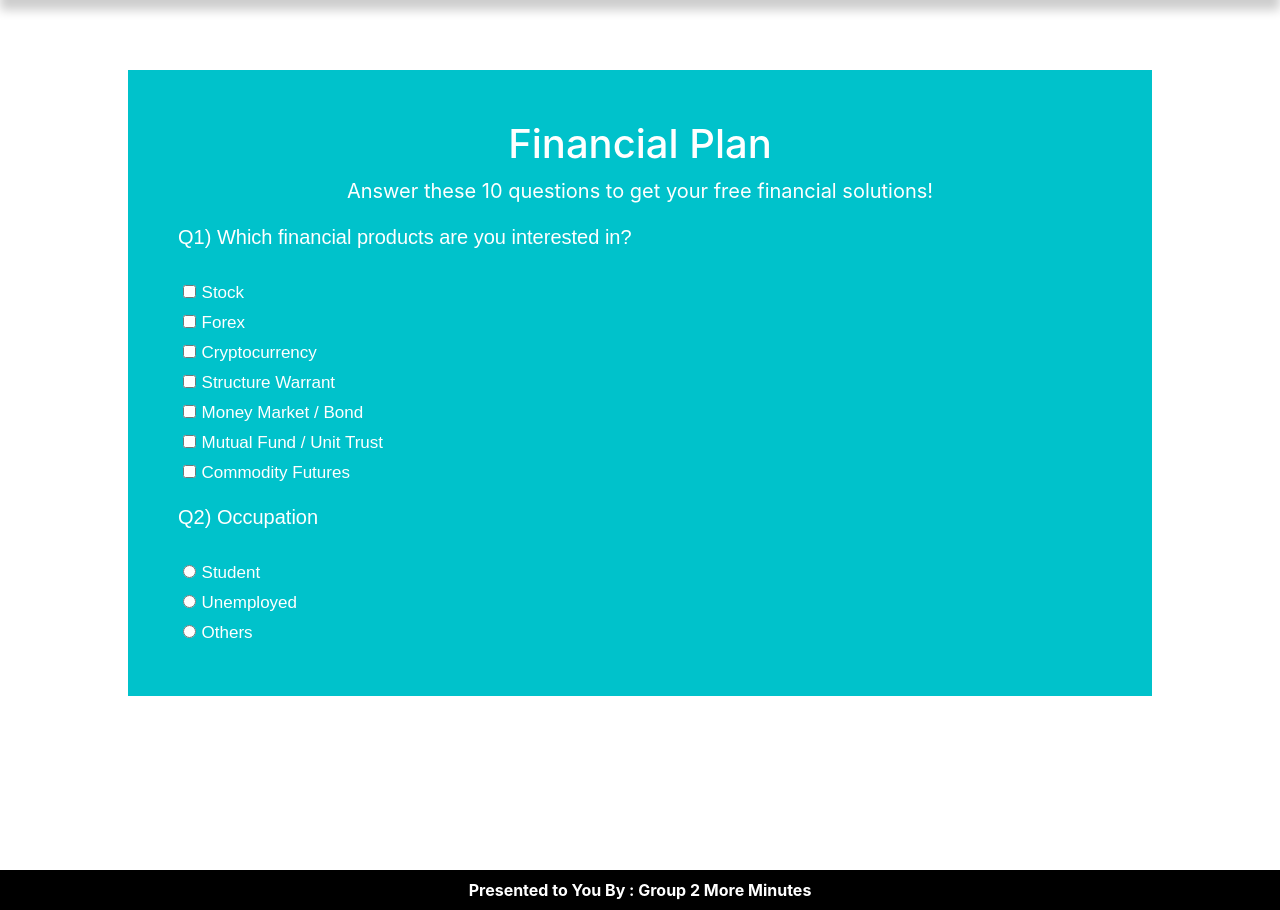
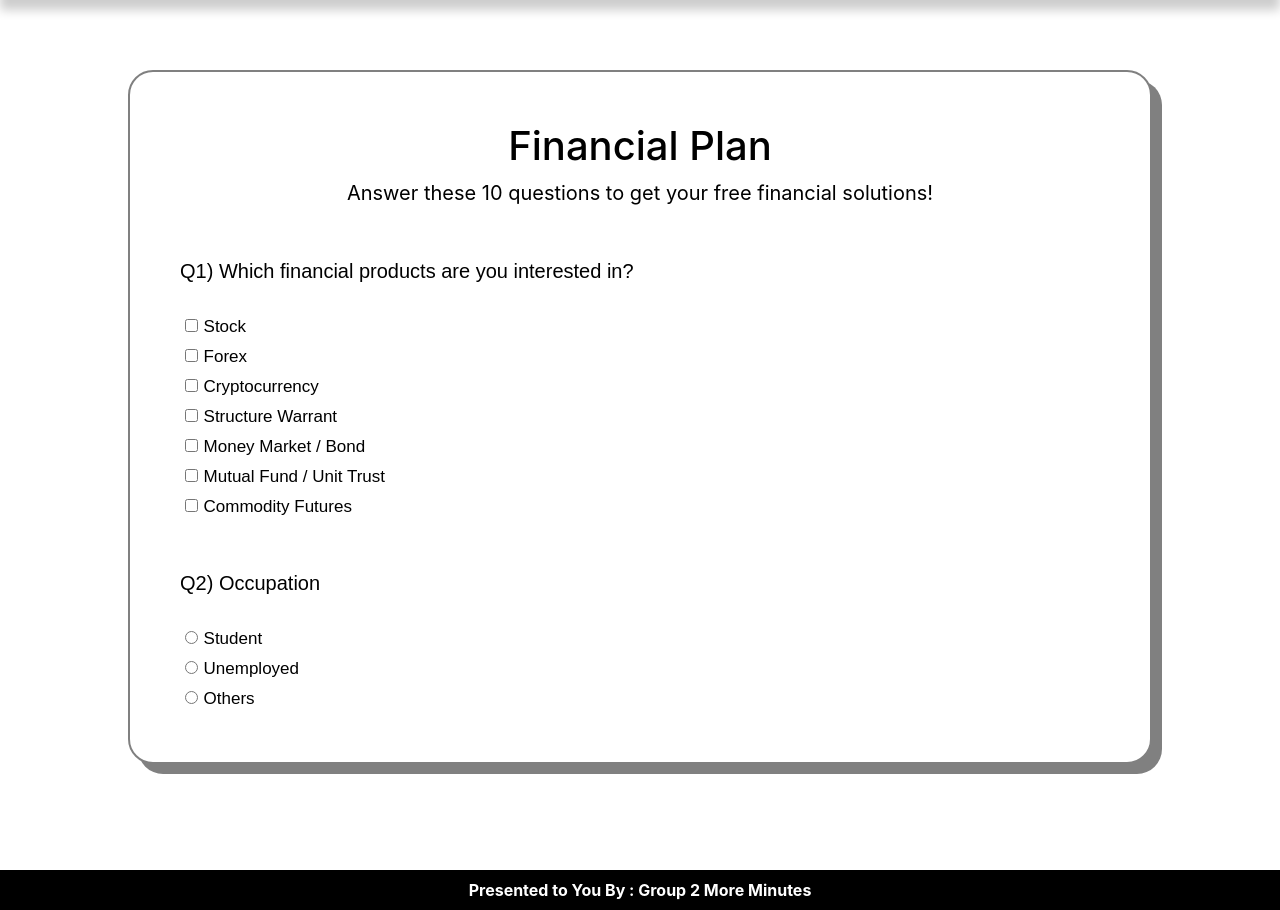
Before and after one commit to tankokkeong/HLBCYHI2021, a PHP site: page /plan.php in a window 1280 px wide. Shown: the part 74-984 px from the top of the page. Run offline with PHP 8.4, Linux system fonts and the light colour scheme; the visitor is signed in with stand-in values (Sample User, id 1); some libraries are stand-ins or nearby versions.

Commit message:
plan page design

```diff
--- a/plan.php
+++ b/plan.php
@@ -27,7 +27,7 @@
             </div>
 
             <form class="">
-                <div class="questions-ask mt-3">
+                <div class="questions-ask mt-5">
                     <div class="form-group">
                         <label for="exampleFormControlInput1">Q1) Which financial products are you interested in?</label>
                     </div>
@@ -82,7 +82,7 @@
                     </div>
                 </div>
 
-                <div class="questions-ask mt-3">
+                <div class="questions-ask mt-5">
                     <div class="form-group">
                         <label for="exampleFormControlInput1">Q2) Occupation</label>
                     </div>
--- a/style/plan.css
+++ b/style/plan.css
@@ -3,8 +3,11 @@
     margin-left: 10%;
     width: 80%;
     padding: 50px;
-    background-color: #00c2cb;
-    color: white;
+    background-color: white;
+    color: black;
+    border-radius: 25px;
+    border : 2px solid grey;
+    box-shadow: 10px 10px grey;
 }
 
 .form-check-input{
@@ -27,5 +30,5 @@
 
 .question-indicator{
     font-size: 20px;
-    color: white;
+    color: black;
 }
```
